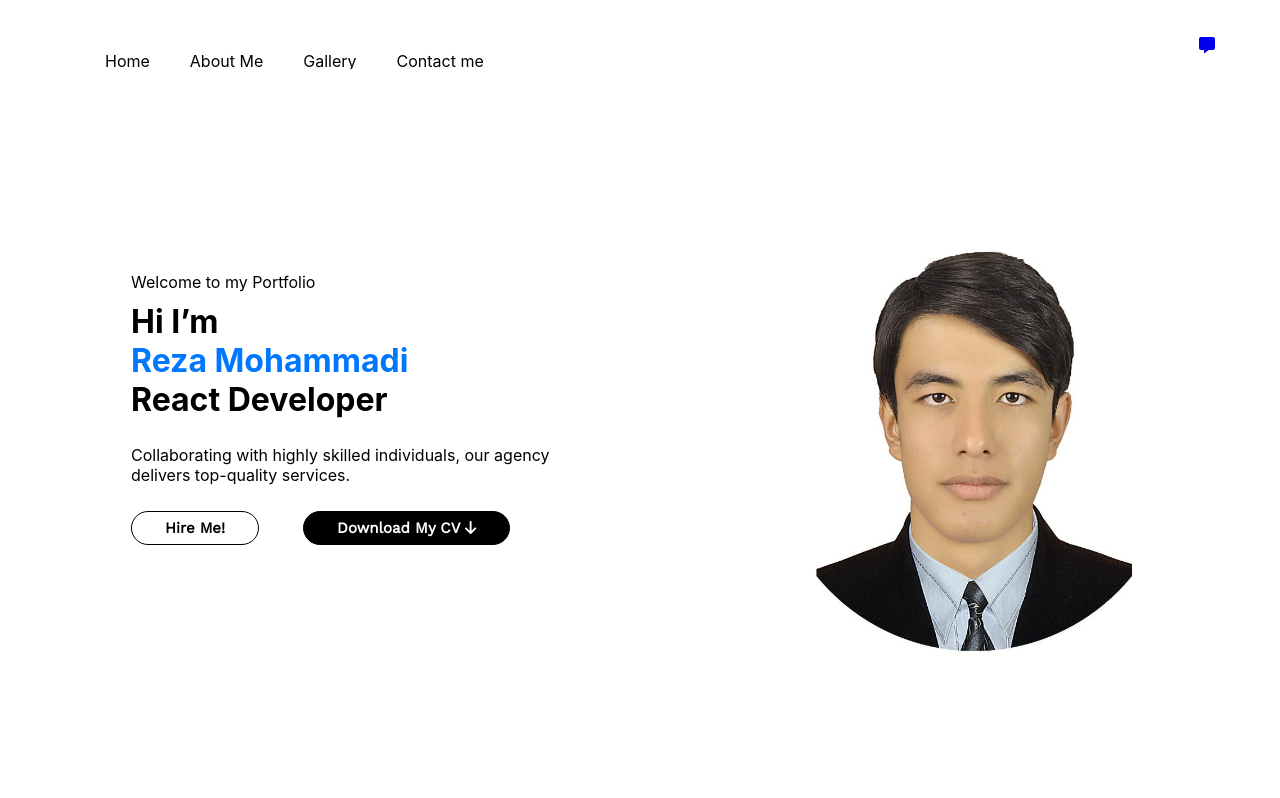
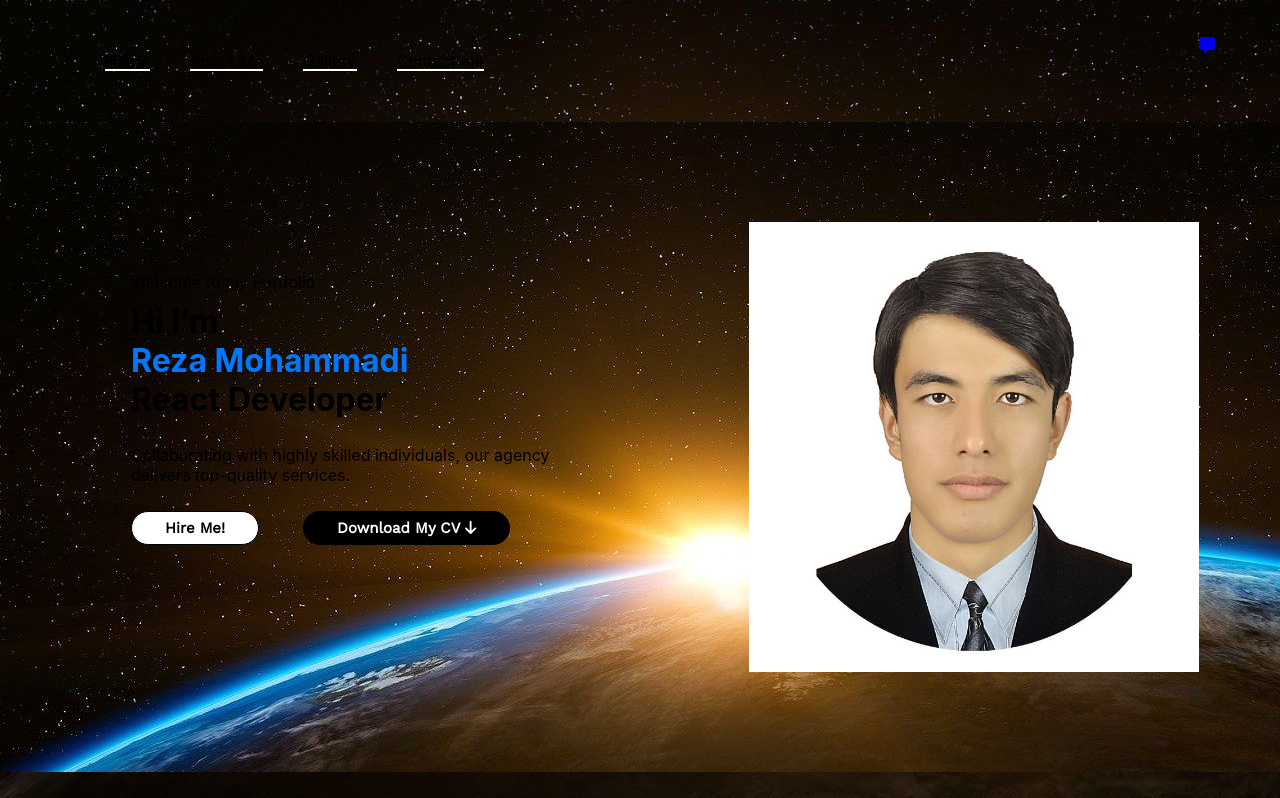
Before and after one commit to rezamohdev/my_portfolio, a React (Create React App) app: page /cover in a window 1280 px wide. Shown: the top 798 px of the page. Built offline with nearby package versions, Linux system fonts and the light colour scheme.

Commit message:
progress: changes to main page

```diff
--- a/src/components/App/App.css
+++ b/src/components/App/App.css
@@ -1,3 +1,7 @@
+.App {
+  background-color: transparent;
+  background: url(../../images/space.jpg);
+}
 @font-face {
   font-family: "Work Sans";
   src: url(../../../public/assets/Work_Sans/static/WorkSans-Regular.ttf);
--- a/src/components/App/App.js
+++ b/src/components/App/App.js
@@ -5,18 +5,16 @@ import Cover from "../Cover/Cover";
 import Skills from "../Skills/Skills";
 import Gallery from "../Gallery/Gallery";
 import Footer from "../Footer/Footer";
-import { Routes, Route } from "react-router-dom";
+// import { Routes, Route } from "react-router-dom";
 
 function App() {
   return (
     <div className="App">
       <Header />
-      <Routes>
-        <Route path="/cover" element={<Cover />} />
-        <Route path="/skills" element={<Skills />} />
-        <Route path="/gallery" element={<Gallery />} />
-        <Route path="/footer" element={<Footer />} />
-      </Routes>
+      <Cover />
+      <Skills />
+      <Gallery />
+      <Footer />
       <Main />
     </div>
   );
--- a/src/components/Cover/Cover.css
+++ b/src/components/Cover/Cover.css
@@ -4,7 +4,7 @@
   gap: 100px;
   padding: 100px 81px;
   justify-content: center;
-  background-image: "../images/space.jpg";
+  background-image: url(../../images/space.jpg);
 }
 .cover__info {
   display: flex;
--- a/src/components/Header/Header.css
+++ b/src/components/Header/Header.css
@@ -4,6 +4,7 @@
   flex-direction: row;
   justify-content: space-between;
   padding: 35px 65px;
+  background-color: transparent;
 }
 .header__links {
   display: flex;
--- a/src/components/Main/Main.js
+++ b/src/components/Main/Main.js
@@ -5,13 +5,6 @@ import Skills from "../Skills/Skills";
 import "./Main.css";
 
 const Main = () => {
-  return (
-    <>
-      <Cover />
-      <Skills />
-      <Gallery />
-      <Footer />
-    </>
-  );
+  return <></>;
 };
 export default Main;
```
